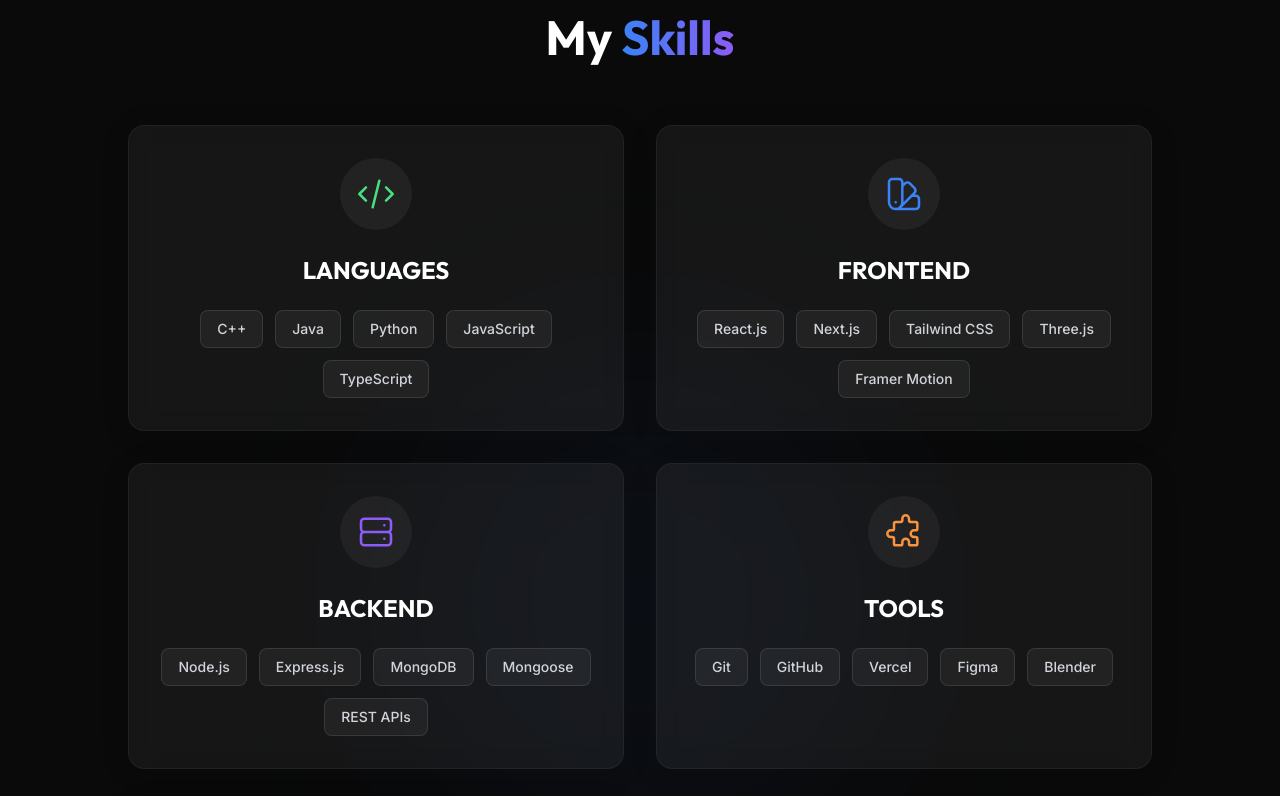
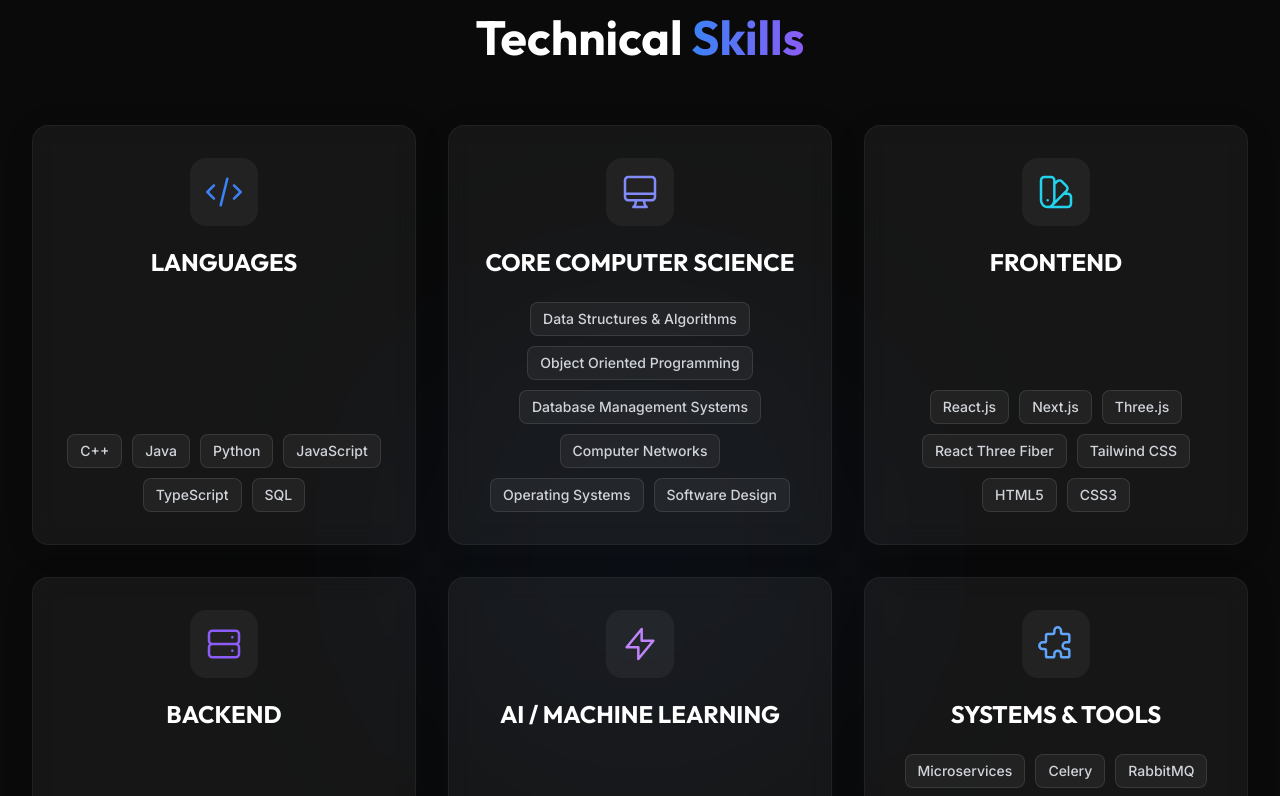
Before and after one commit to HimeshLaddha/portfolio, a React (Vite) app in the folder frontend/: page / in a window 1280 px wide. Shown: the part 1780-2576 px from the top of the page. Built offline with nearby package versions, Linux system fonts and the light colour scheme.

Commit message:
refactor: UPDATED SKILLS SECTION

```diff
--- a/frontend/src/App.jsx
+++ b/frontend/src/App.jsx
@@ -2,7 +2,6 @@
 import Hero from './components/Hero';
 import About from './components/About';
 import Skills from './components/Skills';
-import DsaCoreCS from './components/DsaCoreCS';
 import Experience from './components/Experience';
 import Projects from './components/Projects';
 import Certifications from './components/Certifications';
@@ -17,8 +16,7 @@
       <Navbar />
       <Hero />
       <About />
-      <Skills />          {/* Show tech stack early */}
-      <DsaCoreCS />       {/* Data Structures, Algorithms & CS Core */}
+      <Skills />          {/* Technical Skills & Core CS */}
       <Experience />      {/* Internship + clubs */}
       <Projects />        {/* Proof of skills */}
       <Certifications />
--- a/frontend/src/components/Skills.jsx
+++ b/frontend/src/components/Skills.jsx
@@ -4,46 +4,62 @@
   const skillCategories = [
     {
       title: "LANGUAGES",
-      skills: ["C++", "Java", "Python", "JavaScript", "TypeScript"],
+      skills: ["C++", "Java", "Python", "JavaScript", "TypeScript", "SQL"],
       icon: (
-        <svg className="w-10 h-10 text-green-400" fill="none" viewBox="0 0 24 24" stroke="currentColor">
+        <svg className="w-8 h-8 sm:w-10 sm:h-10 text-primary" fill="none" viewBox="0 0 24 24" stroke="currentColor">
           <path strokeLinecap="round" strokeLinejoin="round" strokeWidth={1.5} d="M10 20l4-16m4 4l4 4-4 4M6 16l-4-4 4-4" />
         </svg>
       )
     },
     {
+      title: "CORE COMPUTER SCIENCE",
+      skills: [
+        "Data Structures & Algorithms",
+        "Object Oriented Programming",
+        "Database Management Systems",
+        "Computer Networks",
+        "Operating Systems",
+        "Software Design"
+      ],
+      icon: (
+        <svg className="w-8 h-8 sm:w-10 sm:h-10 text-indigo-400" fill="none" viewBox="0 0 24 24" stroke="currentColor">
+          <path strokeLinecap="round" strokeLinejoin="round" strokeWidth={1.5} d="M9.75 17L9 20l-1 1h8l-1-1-.75-3M3 13h18M5 17h14a2 2 0 002-2V5a2 2 0 00-2-2H5a2 2 0 00-2 2v10a2 2 0 002 2z" />
+        </svg>
+      )
+    },
+    {
       title: "FRONTEND",
-      skills: ["React.js", "Next.js", "Tailwind CSS", "Three.js", "Framer Motion"],
+      skills: ["React.js", "Next.js", "Three.js", "React Three Fiber", "Tailwind CSS", "HTML5", "CSS3"],
       icon: (
-        <svg className="w-10 h-10 text-primary" fill="none" viewBox="0 0 24 24" stroke="currentColor">
+        <svg className="w-8 h-8 sm:w-10 sm:h-10 text-cyan-400" fill="none" viewBox="0 0 24 24" stroke="currentColor">
           <path strokeLinecap="round" strokeLinejoin="round" strokeWidth={1.5} d="M7 21a4 4 0 01-4-4V5a2 2 0 012-2h4a2 2 0 012 2v12a4 4 0 01-4 4zm0 0h12a2 2 0 002-2v-4a2 2 0 00-2-2h-2.343M11 7.343l1.657-1.657a2 2 0 012.828 0l2.829 2.829a2 2 0 010 2.828l-8.486 8.485M7 17h.01" />
         </svg>
       )
     },
     {
       title: "BACKEND",
-      skills: ["Node.js", "Express.js", "MongoDB", "Mongoose", "REST APIs"],
+      skills: ["Node.js", "Express.js", "FastAPI", "REST APIs", "Socket.io"],
       icon: (
-        <svg className="w-10 h-10 text-secondary" fill="none" viewBox="0 0 24 24" stroke="currentColor">
+        <svg className="w-8 h-8 sm:w-10 sm:h-10 text-secondary" fill="none" viewBox="0 0 24 24" stroke="currentColor">
           <path strokeLinecap="round" strokeLinejoin="round" strokeWidth={1.5} d="M5 12h14M5 12a2 2 0 01-2-2V6a2 2 0 012-2h14a2 2 0 012 2v4a2 2 0 01-2 2M5 12a2 2 0 00-2 2v4a2 2 0 002 2h14a2 2 0 002-2v-4a2 2 0 00-2-2m-2-4h.01M17 16h.01" />
         </svg>
       )
     },
     {
-      title: "TOOLS",
-      skills: ["Git", "GitHub", "Vercel", "Figma", "Blender"],
+      title: "AI / MACHINE LEARNING",
+      skills: ["XGBoost", "scikit-learn", "RDKit", "LLM Orchestration", "RAG", "Gemini API", "Computer Vision", "NLP"],
       icon: (
-        <svg className="w-10 h-10 text-orange-400" fill="none" viewBox="0 0 24 24" stroke="currentColor">
-          <path strokeLinecap="round" strokeLinejoin="round" strokeWidth={1.5} d="M11 4a2 2 0 114 0v1a1 1 0 001 1h3a1 1 0 011 1v3a1 1 0 01-1 1h-1a2 2 0 100 4h1a1 1 0 011 1v3a1 1 0 01-1 1h-3a1 1 0 01-1-1v-1a2 2 0 10-4 0v1a1 1 0 01-1 1H7a1 1 0 01-1-1v-3a1 1 0 00-1-1H4a2 2 0 110-4h1a1 1 0 001-1V7a1 1 0 011-1h3a1 1 0 001-1V4z" />
+        <svg className="w-8 h-8 sm:w-10 sm:h-10 text-purple-400" fill="none" viewBox="0 0 24 24" stroke="currentColor">
+          <path strokeLinecap="round" strokeLinejoin="round" strokeWidth={1.5} d="M13 10V3L4 14h7v7l9-11h-7z" />
         </svg>
       )
     },
     {
-      title: "AI / ML",
-      skills: ["TensorFlow", "scikit-learn", "LLMs", "Generative AI"],
+      title: "SYSTEMS & TOOLS",
+      skills: ["Microservices", "Celery", "RabbitMQ", "Redis", "MongoDB", "MySQL", "Git", "GitHub", "Clerk", "Cloudinary", "Postman"],
       icon: (
-        <svg className="w-10 h-10 text-purple-400" fill="none" viewBox="0 0 24 24" stroke="currentColor">
-          <path strokeLinecap="round" strokeLinejoin="round" strokeWidth={1.5} d="M13 10V3L4 14h7v7l9-11h-7z" />
+        <svg className="w-8 h-8 sm:w-10 sm:h-10 text-blue-400" fill="none" viewBox="0 0 24 24" stroke="currentColor">
+          <path strokeLinecap="round" strokeLinejoin="round" strokeWidth={1.5} d="M11 4a2 2 0 114 0v1a1 1 0 001 1h3a1 1 0 011 1v3a1 1 0 01-1 1h-1a2 2 0 100 4h1a1 1 0 011 1v3a1 1 0 01-1 1h-3a1 1 0 01-1-1v-1a2 2 0 10-4 0v1a1 1 0 01-1 1H7a1 1 0 01-1-1v-3a1 1 0 00-1-1H4a2 2 0 110-4h1a1 1 0 001-1V7a1 1 0 011-1h3a1 1 0 001-1V4z" />
         </svg>
       )
     }
@@ -54,18 +70,18 @@
     visible: {
       opacity: 1,
       transition: {
-        staggerChildren: 0.2
+        staggerChildren: 0.15
       }
     }
   };
 
   const cardVariants = {
-    hidden: { opacity: 0, y: 50 },
+    hidden: { opacity: 0, y: 30 },
     visible: {
       opacity: 1,
       y: 0,
       transition: {
-        duration: 0.6
+        duration: 0.5
       }
     }
   };
@@ -78,16 +94,16 @@
       <div className="container-custom section-padding relative z-20">
         <motion.h2
           className="text-4xl md:text-5xl font-bold font-heading text-center mb-16 text-white"
-          initial={{ opacity: 0, y: 50 }}
+          initial={{ opacity: 0, y: 30 }}
           whileInView={{ opacity: 1, y: 0 }}
-          transition={{ duration: 0.6 }}
+          transition={{ duration: 0.5 }}
           viewport={{ once: true }}
         >
-          My <span className="text-gradient">Skills</span>
+          Technical <span className="text-gradient">Skills</span>
         </motion.h2>
 
         <motion.div
-          className="grid grid-cols-1 md:grid-cols-2 gap-8 justify-center max-w-5xl mx-auto"
+          className="grid grid-cols-1 md:grid-cols-2 lg:grid-cols-3 gap-6 sm:gap-8 max-w-7xl mx-auto"
           variants={containerVariants}
           initial="hidden"
           whileInView="visible"
@@ -96,25 +112,25 @@
           {skillCategories.map((category, index) => (
             <motion.div
               key={index}
-              className="glass p-8 rounded-2xl border border-white/5 hover:border-primary/30 transition-all duration-300 group"
+              className="glass p-6 sm:p-8 rounded-2xl border border-white/5 hover:border-primary/30 transition-all duration-300 group flex flex-col h-full"
               variants={cardVariants}
               whileHover={{ scale: 1.02, y: -5 }}
             >
-              <div className="flex flex-col items-center text-center">
-                <div className="mb-6 p-4 bg-white/5 rounded-full group-hover:bg-primary/10 transition-colors duration-300">
+              <div className="flex flex-col items-center text-center h-full">
+                <div className="mb-5 p-3.5 bg-white/5 rounded-2xl group-hover:bg-primary/10 transition-colors duration-300">
                   {category.icon}
                 </div>
-                <h3 className="text-2xl font-bold font-heading text-white mb-6 group-hover:text-primary transition">
+                <h3 className="text-xl sm:text-2xl font-bold font-heading text-white mb-6 group-hover:text-primary transition-colors">
                   {category.title}
                 </h3>
 
-                <div className="flex flex-wrap justify-center gap-3 w-full">
+                <div className="flex flex-wrap justify-center gap-2 sm:gap-2.5 w-full mt-auto">
                   {category.skills.map((skill, skillIndex) => (
                     <motion.span
                       key={skillIndex}
-                      className="px-4 py-2 bg-white/5 text-gray-300 text-sm font-medium rounded-lg border border-white/10 transition-all duration-200 hover:bg-primary hover:text-white hover:border-primary/50"
-                      whileHover={{ scale: 1.05 }}
-                      whileTap={{ scale: 0.95 }}
+                      className="px-3 py-1.5 bg-white/5 text-gray-300 text-xs sm:text-sm font-medium rounded-lg border border-white/10 transition-all duration-200 hover:bg-primary/20 hover:text-white hover:border-primary/50"
+                      whileHover={{ scale: 1.04 }}
+                      whileTap={{ scale: 0.96 }}
                     >
                       {skill}
                     </motion.span>
```
